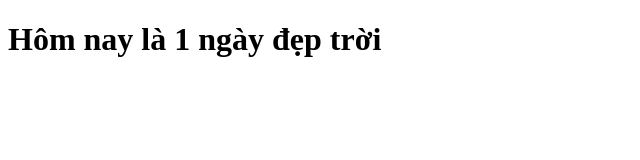
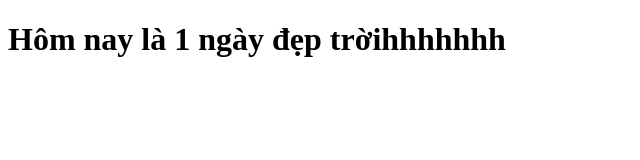
Before and after one commit to nthiep5402-max/duan5, a plain HTML site: page index.html in a window 1280 px wide. Shown: the whole page, without its empty margins (0-640 px from the left). Drawn offline with Linux system fonts and the light colour scheme.

Commit message:
thay đổi lần 1

```diff
--- a/index.html
+++ b/index.html
@@ -6,6 +6,6 @@
     <title>Document</title>
 </head>
 <body>
-    <h1>Hôm nay là 1 ngày đẹp trời</h1>
+    <h1>Hôm nay là 1 ngày đẹp trờihhhhhhh</h1>
 </body>
 </html>
```
